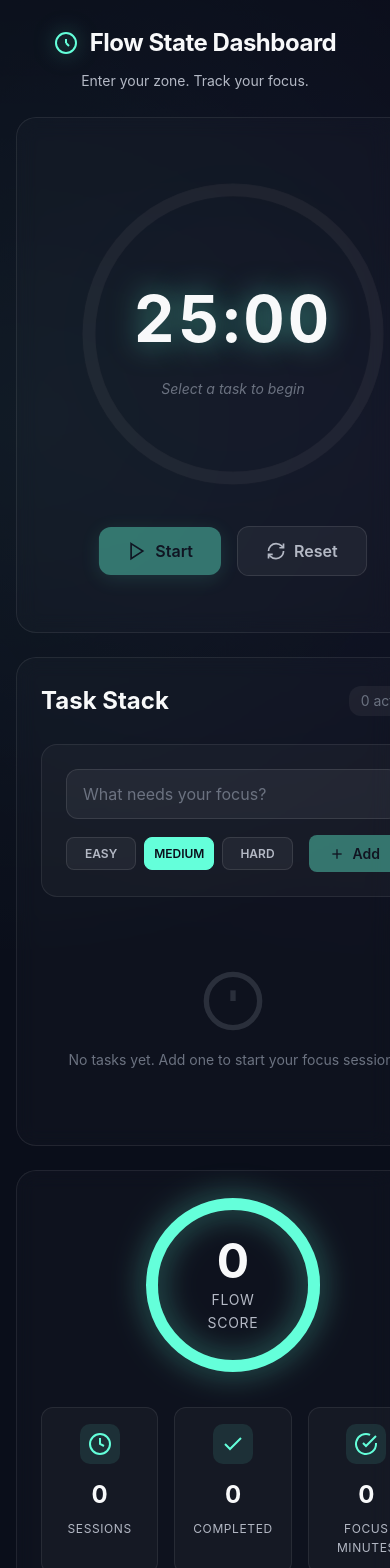
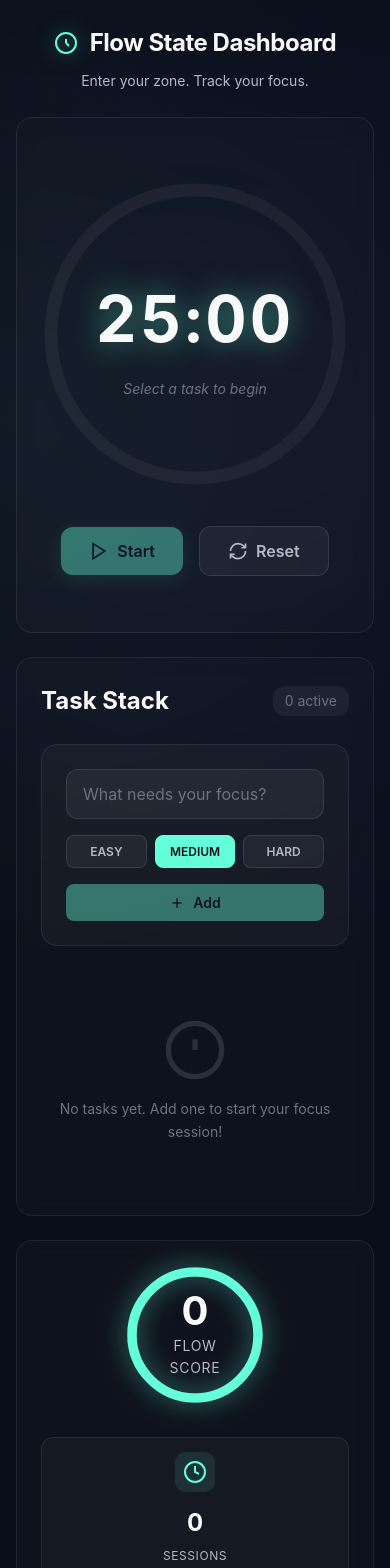
Before and after one commit to dmanzer2/focus-dashboard, an Angular app: page / in a window 390 px wide. Shown: the top 1568 px of the page. Built offline with nearby package versions, Linux system fonts and the light colour scheme.

Commit message:
mobile layout fixes

```diff
--- a/src/app/app.scss
+++ b/src/app/app.scss
@@ -54,6 +54,8 @@
   padding: 2rem;
   position: relative;
   z-index: 10;
+  width: 100%;
+  box-sizing: border-box;
 }
 
 .dashboard-grid {
@@ -62,17 +64,22 @@
   gap: 2rem;
   width: 100%;
   max-width: 100%;
+  box-sizing: border-box;
 }
 
 .timer-section,
 .tasks-section,
 .stats-section {
+  width: 100%;
+  min-width: 0;
+  box-sizing: border-box;
   background: rgba(255, 255, 255, 0.02);
   border: 1px solid rgba(255, 255, 255, 0.08);
   border-radius: 20px;
   padding: 2rem;
   backdrop-filter: blur(10px);
   transition: all 0.3s ease;
+  overflow: hidden;
 
   &:hover {
     border-color: rgba(255, 255, 255, 0.12);
@@ -120,12 +127,7 @@
     grid-template-columns: 1fr;
     gap: 2rem;
     max-width: 600px;
-  }
-
-  .timer-section,
-  .tasks-section,
-  .stats-section {
-    max-width: 100%;
+    margin: 0 auto;
   }
 }
 
@@ -149,15 +151,50 @@
 
   .app-main {
     padding: 1rem;
+    align-items: flex-start;
   }
 
   .dashboard-grid {
     gap: 1.5rem;
+    max-width: 100%;
   }
 
   .timer-section,
   .tasks-section,
   .stats-section {
     padding: 1.5rem;
+    border-radius: 16px;
   }
 }
+
+/* Extra small phones */
+@media (max-width: 375px) {
+  .app-main {
+    padding: 0.75rem;
+  }
+
+  .dashboard-grid {
+    gap: 1rem;
+  }
+
+  .timer-section,
+  .tasks-section,
+  .stats-section {
+    padding: 1rem;
+    border-radius: 12px;
+  }
+
+  .app-title {
+    font-size: 1.25rem;
+    gap: 0.5rem;
+
+    .logo-icon {
+      width: 20px;
+      height: 20px;
+    }
+  }
+
+  .app-subtitle {
+    font-size: 0.8rem;
+  }
+}
--- a/src/app/components/stats/stats.component.scss
+++ b/src/app/components/stats/stats.component.scss
@@ -71,6 +71,8 @@
   display: grid;
   grid-template-columns: repeat(3, 1fr);
   gap: 1rem;
+  width: 100%;
+  box-sizing: border-box;
 }
 
 .stat-card {
@@ -83,11 +85,71 @@
   align-items: center;
   gap: 0.75rem;
   transition: all 0.2s ease;
+  min-width: 0;
+  box-sizing: border-box;
+  overflow: hidden;
 
   &:hover {
     background: rgba(255, 255, 255, 0.05);
     border-color: rgba(255, 255, 255, 0.12);
     transform: translateY(-2px);
+  }
+}
+
+@media (max-width: 768px) {
+  .stats-grid {
+    grid-template-columns: 1fr;
+    gap: 0.75rem;
+  }
+
+  .stat-card {
+    padding: 0.875rem;
+  }
+
+  .score-circle {
+    width: 140px;
+    height: 140px;
+  }
+
+  .score-number {
+    font-size: 2.5rem;
+  }
+}
+
+@media (max-width: 375px) {
+  .stats-grid {
+    gap: 0.5rem;
+  }
+
+  .stat-card {
+    padding: 0.75rem;
+  }
+
+  .score-circle {
+    width: 120px;
+    height: 120px;
+  }
+
+  .score-number {
+    font-size: 2rem;
+  }
+
+  .stat-icon {
+    width: 32px;
+    height: 32px;
+
+    svg {
+      width: 20px;
+      height: 20px;
+    }
+  }
+
+  .stat-value {
+    font-size: 1.25rem;
+  }
+
+  .stat-label {
+    font-size: 0.7rem;
   }
 }
 
--- a/src/app/components/task-list/task-list.component.scss
+++ b/src/app/components/task-list/task-list.component.scss
@@ -68,12 +68,14 @@
   display: flex;
   gap: 1rem;
   align-items: center;
+  flex-wrap: wrap;
 }
 
 .difficulty-selector {
   display: flex;
   gap: 0.5rem;
   flex: 1;
+  min-width: 200px;
 }
 
 .difficulty-btn {
@@ -384,3 +386,13 @@
   gap: 0.5rem;
   margin-top: 0.5rem;
 }
+@media (max-width: 500px) {
+  .add-btn {
+    width: 100%;
+    justify-content: center;
+  }
+
+  .difficulty-selector {
+    width: 100%;
+  }
+}
```
